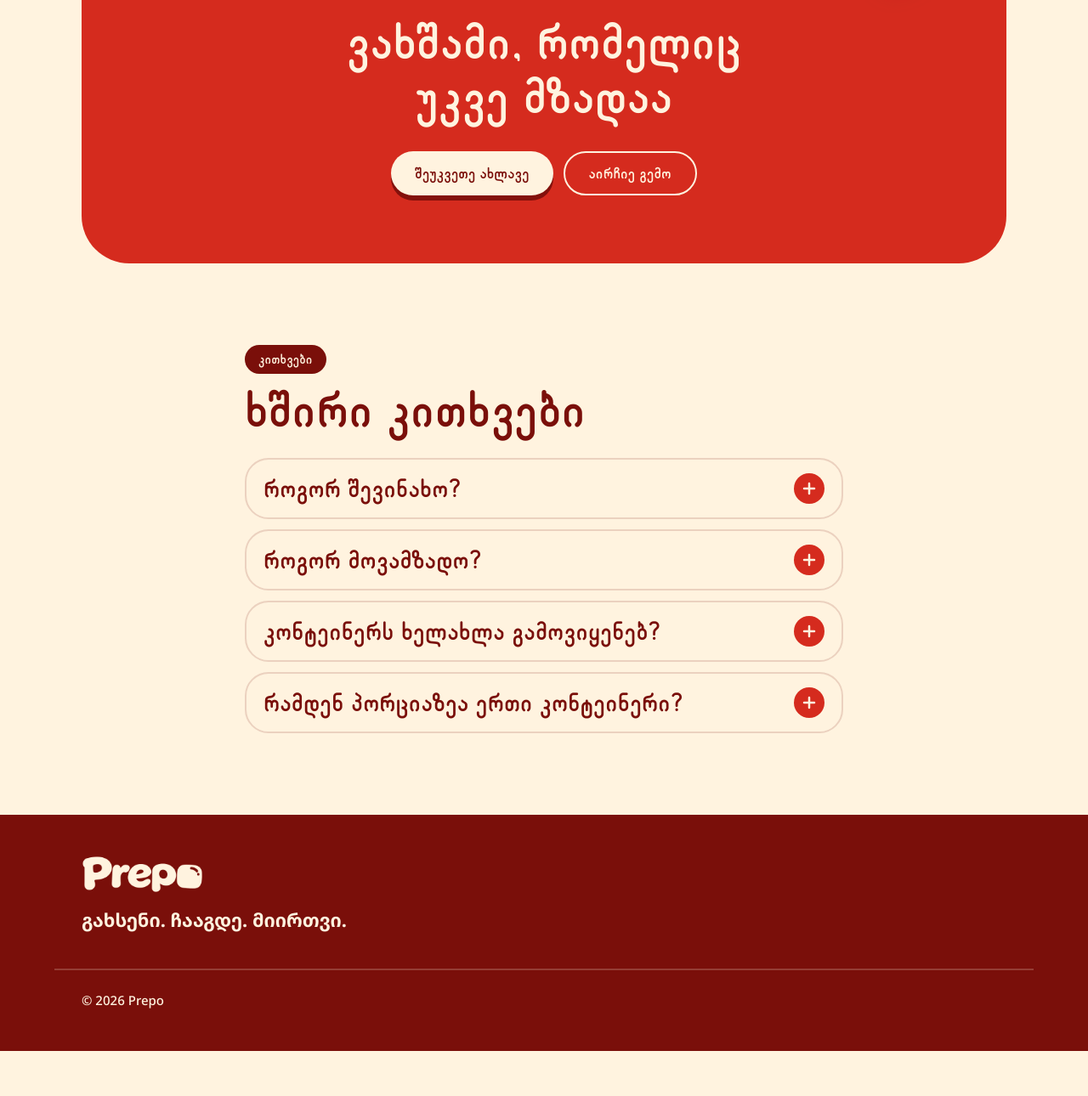
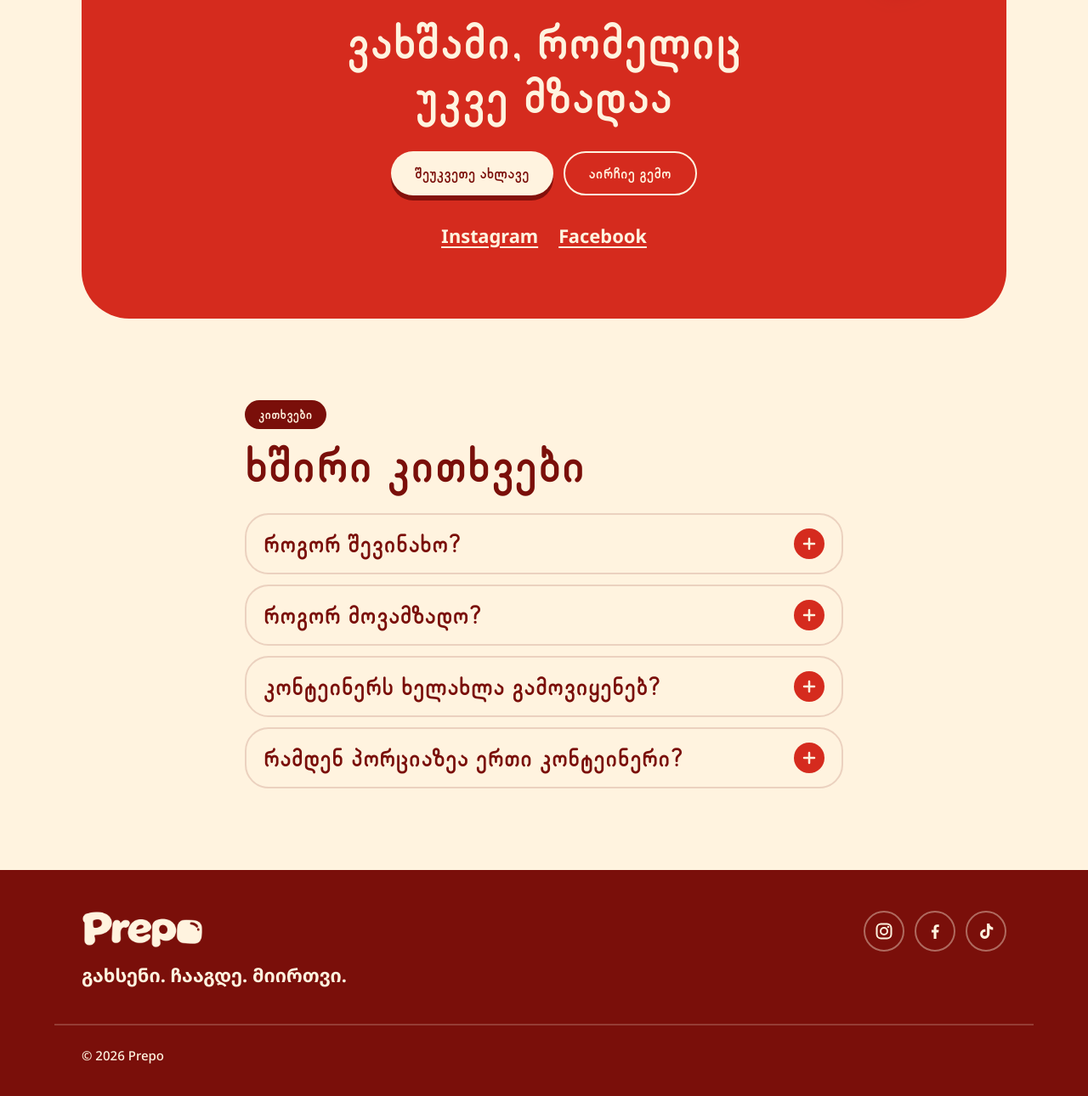
Before and after one commit to levankharaishvili32-afk/Prepo, an Astro site: page / in a window 1280 px wide. Shown: the part 5174-6464 px from the top of the page at 85% size. Before the commit the page ends 6411 px from the top, so only its background shows below. Built offline with nearby package versions, Linux system fonts and the light colour scheme; Astro itself is replaced by a stand-in of ours.

Commit message:
Add Instagram, Facebook and TikTok icon links to the footer
Co-Authored-By: Claude Fable 5.2 <noreply@anthropic.com>

```diff
--- a/src/components/Footer.astro
+++ b/src/components/Footer.astro
@@ -3,10 +3,21 @@
 import Logo from './Logo.astro';
 import { site } from '../config/site';
 
+// აიქონები: მარტივი ერთფერიანი SVG-ები (currentColor), გარე ფაილების გარეშე.
+const icons = {
+  instagram:
+    '<rect x="3.5" y="3.5" width="17" height="17" rx="5" fill="none" stroke="currentColor" stroke-width="2"/><circle cx="12" cy="12" r="4" fill="none" stroke="currentColor" stroke-width="2"/><circle cx="17" cy="7" r="1.3" fill="currentColor"/>',
+  facebook:
+    '<path fill="currentColor" d="M13.6 21v-7.6h2.5l.4-3h-2.9V8.5c0-.9.3-1.5 1.6-1.5h1.5V4.3c-.3 0-1.2-.1-2.3-.1-2.3 0-3.9 1.4-3.9 4v2.2H8v3h2.5V21h3.1z"/>',
+  tiktok:
+    '<path fill="currentColor" d="M16.2 3h-3.1v12.3a2.5 2.5 0 1 1-2.5-2.5c.25 0 .5.04.75.1V9.75a5.6 5.6 0 1 0 4.85 5.55V9.2a7.1 7.1 0 0 0 4.1 1.3V7.4a4.1 4.1 0 0 1-4.1-4.4z"/>',
+};
+
 const socials = [
-  site.instagramUrl && { label: 'Instagram', href: site.instagramUrl },
-  site.facebookUrl && { label: 'Facebook', href: site.facebookUrl },
-].filter(Boolean) as { label: string; href: string }[];
+  site.instagramUrl && { label: 'Instagram', href: site.instagramUrl, icon: icons.instagram },
+  site.facebookUrl && { label: 'Facebook', href: site.facebookUrl, icon: icons.facebook },
+  site.tiktokUrl && { label: 'TikTok', href: site.tiktokUrl, icon: icons.tiktok },
+].filter(Boolean) as { label: string; href: string; icon: string }[];
 
 const contacts = [
   site.phone && { label: site.phone, href: `tel:${site.phone.replace(/[^+\d]/g, '')}` },
@@ -25,11 +36,17 @@ const contacts = [
       (socials.length > 0 || contacts.length > 0) && (
         <div class="flex flex-col gap-6 font-bold sm:flex-row sm:gap-14">
           {socials.length > 0 && (
-            <ul class="space-y-2" aria-label="სოციალური ქსელები">
+            <ul class="flex gap-3" aria-label="სოციალური ქსელები">
               {socials.map((social) => (
                 <li>
-                  <a href={social.href} class="underline underline-offset-4" target="_blank" rel="noopener">
-                    {social.label}
+                  <a
+                    href={social.href}
+                    class="flex h-12 w-12 items-center justify-center rounded-full border-2 border-cream/40 transition-colors hover:bg-cream hover:text-dark-red"
+                    target="_blank"
+                    rel="noopener"
+                    aria-label={`Prepo — ${social.label}`}
+                  >
+                    <svg width="24" height="24" viewBox="0 0 24 24" aria-hidden="true" set:html={social.icon} />
                   </a>
                 </li>
               ))}
--- a/src/config/site.ts
+++ b/src/config/site.ts
@@ -71,8 +71,9 @@ export const site = {
 
   phone: null as string | null, // მაგ. '+995 5XX XX XX XX'
   email: null as string | null,
-  instagramUrl: null as string | null,
-  facebookUrl: null as string | null,
+  instagramUrl: 'https://www.instagram.com/prepopastasauce/' as string | null,
+  facebookUrl: 'https://www.facebook.com/Prepo.pasta' as string | null,
+  tiktokUrl: 'https://www.tiktok.com/@prepopastasauce' as string | null,
 
   /** Meta Pixel ID. null = Pixel საერთოდ არ იტვირთება. */
   metaPixelId: null as string | null,
```
Also changed, not shown: TODO.md (+0 -1 lines).
